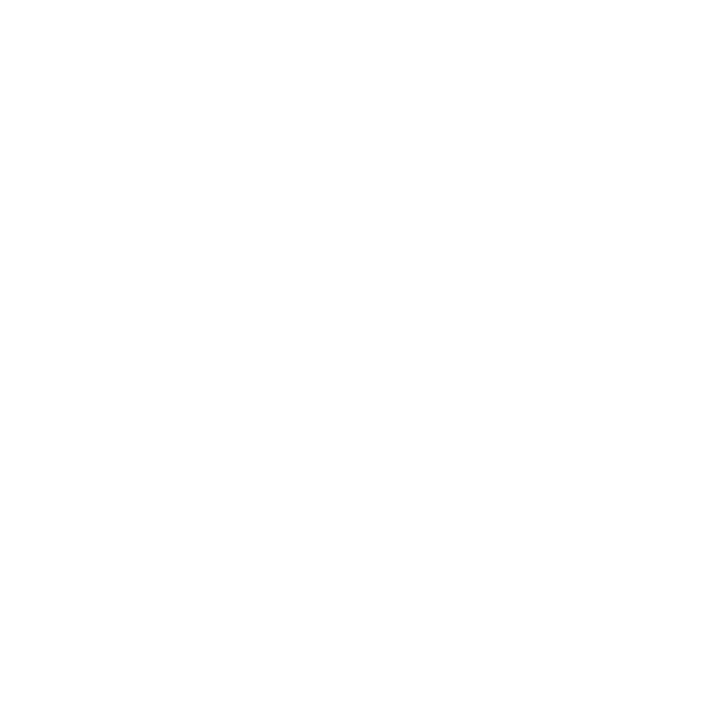
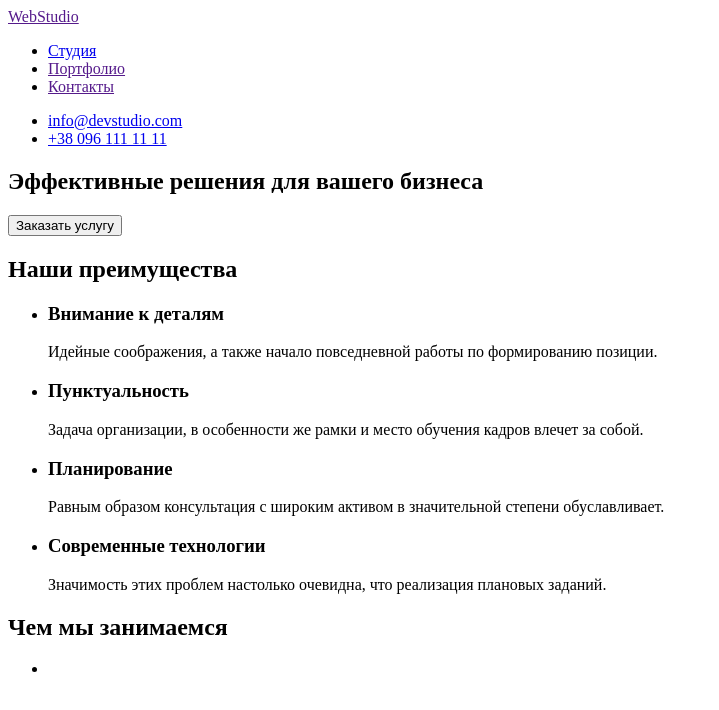
Before and after one commit to Selim96/goit-markup-hw-01, a plain HTML site: page index.html in a window 1280 px wide. Shown: the whole page, without its empty margins (0-719 px from the left). Drawn offline with Linux system fonts and the light colour scheme.

Commit message:
создал основные секции

```diff
--- a/index.html
+++ b/index.html
@@ -1,5 +1,5 @@
 <!DOCTYPE html>
-<html lang="en">
+<html lang="ru">
 <head>
     <meta charset="UTF-8">
     <meta http-equiv="X-UA-Compatible" content="IE=edge">
@@ -7,6 +7,65 @@
     <title>Document</title>
 </head>
 <body>
+    <header>
+        <a href="">WebStudio</a>
+        <nav>
+            <ul>
+                <li>  <a href="index.html"> Студия </a>  </li>
+                <li>  <a href=""> Портфолио </a>  </li>
+                <li>  <a href=""> Контакты </a>  </li>
+            </ul>
+        </nav>
+        <ul>
+            <li>  <a href="mailto:info@devstudio.com">info@devstudio.com</a>  </li>
+            <li>  <a href="tel:+38 096 111 11 11">+38 096 111 11 11</a>   </li>
+        </ul>
+    </header>
 
+    <main>
+        <!-- секция с баннером -->
+        <section>
+            <h1>Эффективные решения для вашего бизнеса</h1>
+            <button type="button">Заказать услугу</button>
+        </section>
+
+        <!-- секция с преимуществами -->
+        <section>
+            <h2>Наши преимущества</h2>
+            <ul>
+                <li>
+                    <h3>Внимание к деталям</h3>
+                    <p>Идейные соображения, а также начало повседневной работы по формированию позиции.</p>
+                </li>
+                <li>
+                    <h3>Пунктуальность</h3>
+                    <p>Задача организации, в особенности же рамки и место обучения кадров влечет за собой.</p>
+                </li>
+                <li>
+                    <h3>Планирование</h3>
+                    <p>Равным образом консультация с широким активом в значительной степени обуславливает.</p>
+                </li>
+                <li>
+                    <h3>Современные технологии</h3>
+                    <p>Значимость этих проблем настолько очевидна, что реализация плановых заданий.</p>
+                </li>
+            </ul>
+        </section>
+
+        <!-- секция Чем мы занимаемся -->
+        <section>
+            <h2>Чем мы занимаемся</h2>
+            <ul>
+                <li></li>
+            </ul>
+        </section>
+
+        <!-- секция Наша команда -->
+        <section>
+        </section>
+
+    <footer>
+
+    </footer>
 </body>
 </html>
```
Also changed, not shown: images/box 1.jpg (added).
